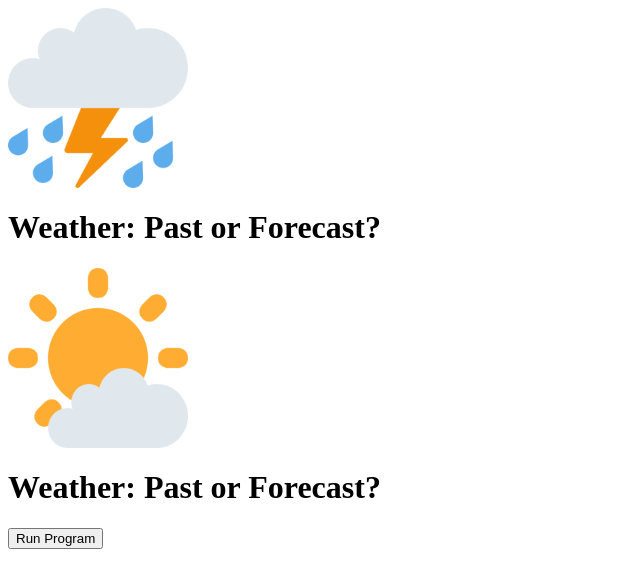
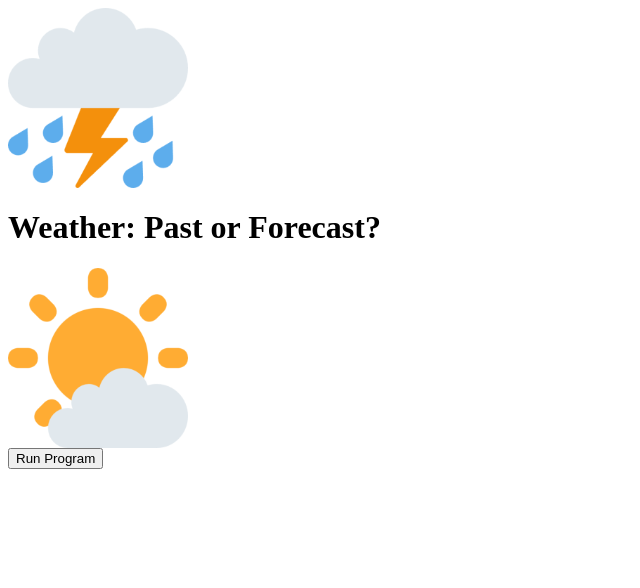
Before and after one commit to johnamdickson/portfolio-project-3, a website: page views/index.html in a window 1280 px wide. Shown: the whole page, without its empty margins (0-640 px from the left). Drawn offline with Linux system fonts and the light colour scheme.

Commit message:
fix: remove duplicate h1 from title div

```diff
--- a/views/index.html
+++ b/views/index.html
@@ -3,7 +3,6 @@
         <img src="https://github.com/johnamdickson/Portfolio-Project-3/blob/main/views/images/title-icon-bolt.png?raw=true" alt="icon image of lighting bolt from rainy cloud">
         <h1>Weather: Past or Forecast?</h1>
         <img src="https://github.com/johnamdickson/Portfolio-Project-3/blob/main/views/images/title-icon-sun.png?raw=true" alt="icon image of the sun">
-        <h1>Weather: Past or Forecast?</h1>
     </div>
     <button onclick="window.location.reload()">Run Program</button>
     <div id="terminal"></div>
```
